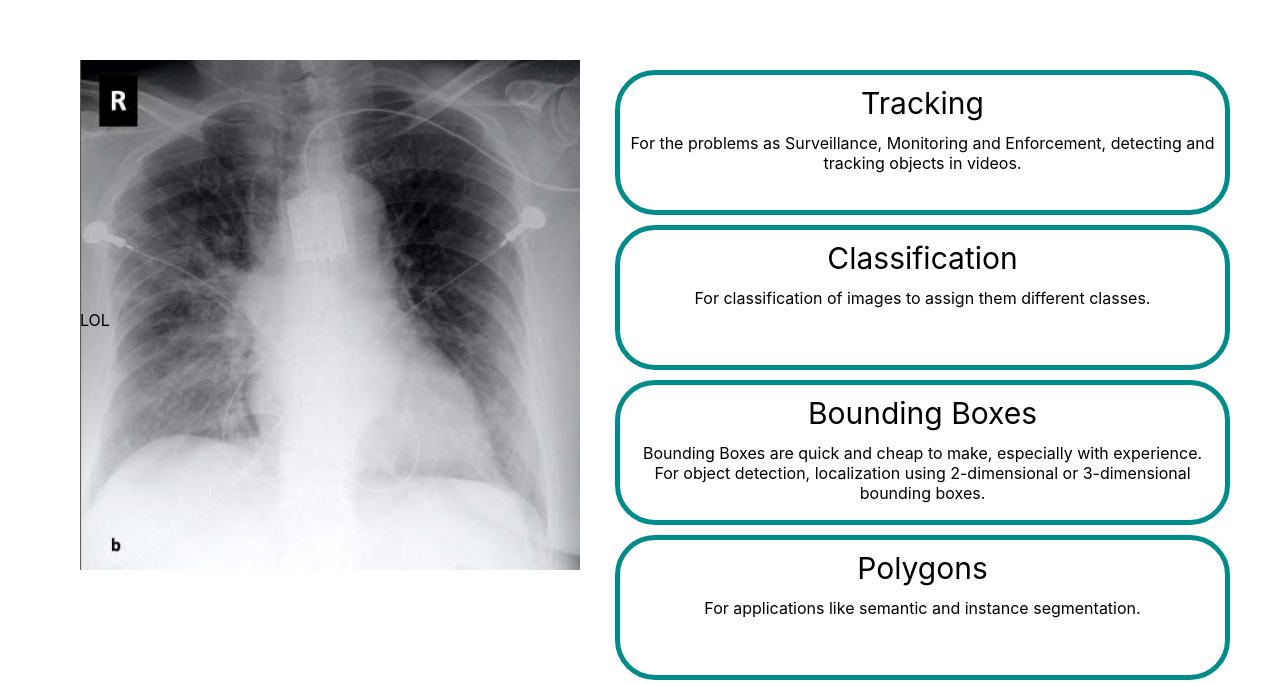
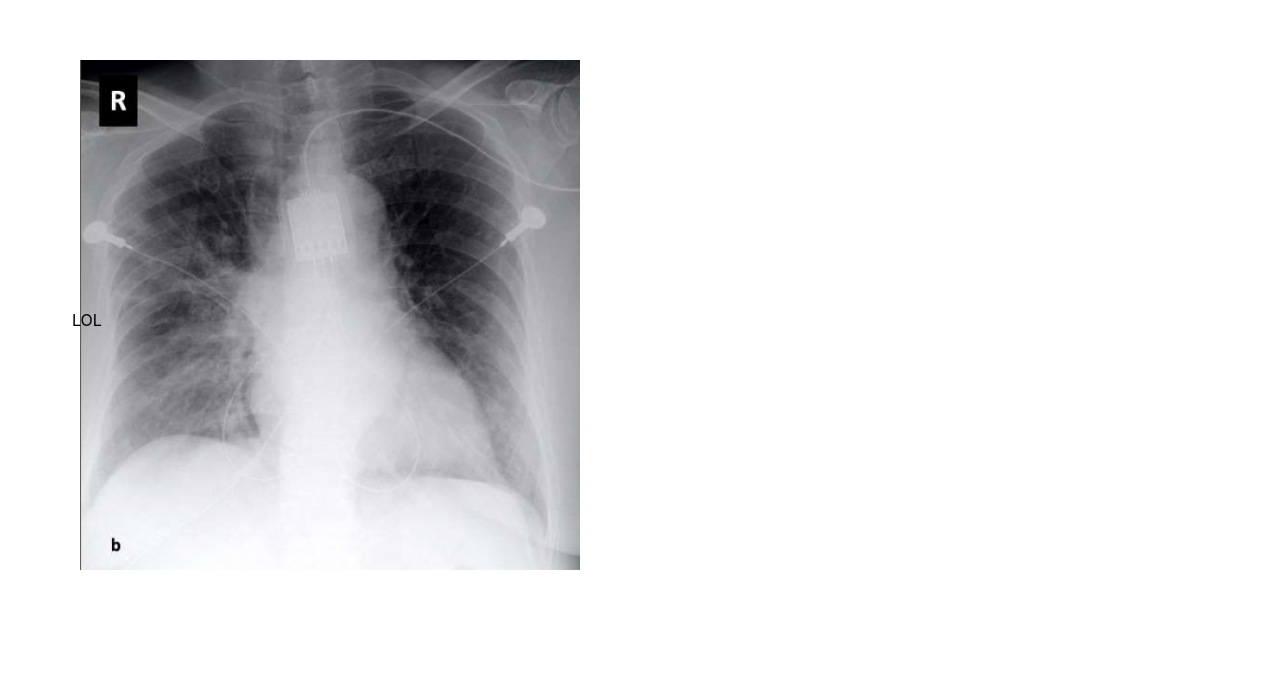
Before and after one commit to D3nii/React-Projects, a React (Create React App) app in the folder prox/: page / in a window 1280 px wide. Shown: the part 897-1580 px from the top of the page. Built offline with nearby package versions, Linux system fonts and the light colour scheme.

Commit message:
Update Page2.css

```diff
--- a/prox/src/Style/Page2.css
+++ b/prox/src/Style/Page2.css
@@ -2,16 +2,24 @@
   font-family: "Righteous", cursive;
   font-size: 40px;
   max-width: 420px;
-
   color: #fff;
-  overflow: hidden; /* Ensures the content is not revealed until the animation */
-  border-right: 0.15em solid orange; /* The typwriter cursor */
-  white-space: nowrap; /* Keeps the content on a single line */
-  margin: 0 auto; /* Gives that scrolling effect as the typing happens */
-  letter-spacing: 0.15em; /* Adjust as needed */
+  overflow: hidden;
+  /* Ensures the content is not revealed until the animation */
+  border-right: 0.15em solid orange;
+  /* The typwriter cursor */
+  white-space: nowrap;
+  /* Keeps the content on a single line */
+  margin: 0 auto;
+  /* Gives that scrolling effect as the typing happens */
+  letter-spacing: 0.15em;
+  /* Adjust as needed */
   animation: typing 3.5s steps(40, end), blink-caret 0.75s step-end infinite;
 }
 
+#main2 {
+  color: darkcyan;
+  font-size: 50px;
+}
 /* The typing effect */
 @keyframes typing {
   from {
@@ -21,7 +29,6 @@
     width: 100%;
   }
 }
-
 /* The typewriter cursor effect */
 @keyframes blink-caret {
   from,
@@ -32,52 +39,71 @@
     border-color: orange;
   }
 }
-
 #slider div {
   margin-right: 400px;
   height: 500px;
 }
-
 #services {
-  max-height: 600px;
+  bottom: 370px;
   position: relative;
-  top: 185px;
+}
+#scroll {
+  width: 1380px;
+  height: 440px;
+  overflow: auto;
+  position: relative;
+  bottom: 300px;
+  right: 100px;
+}
+#scroll::-webkit-scrollbar {
+  display: none;
 }
 
+/* Hide scrollbar for IE, Edge and Firefox */
+#scroll {
+  -ms-overflow-style: none;
+  /* IE and Edge */
+  scrollbar-width: none;
+  /* Firefox */
+}
 #services div {
-  margin-left: 720px;
-  margin-right: 120px;
-  height: 100px;
+  height: 140px;
+  max-width: 600px;
+  left: 750px;
+  position: relative;
 }
-
+#icons {
+  margin-right: 20px;
+  position: relative;
+  top: 5px;
+}
 div .sliderOption {
-  background-color: white;
-  border: 5px solid darkcyan;
-  border-radius: 40px;
   margin: 10px 0;
   padding: 10px;
   bottom: 495px;
+  top: 350px;
   position: relative;
+  background-color: rgb(78, 83, 119);
+  text-align: left !important;
+}
+.littleHeading:hover,
+.sliderOption :hover,
+.littleBody:hover {
+  cursor: pointer;
 }
 
 .littleHeading {
+  color: white;
   font-size: 30px;
-  text-align: center;
 }
-
 .littleBody {
-  color: black;
+  color: white;
   top: 12px;
   position: relative;
-}
-
-.littleBody,
-.littleHeading {
-  background-color: white;
+  left: 50px;
 }
 
 /* */
-
 .images {
   margin-left: 15px;
   position: relative;
@@ -86,7 +112,6 @@
   margin-top: 20px;
   margin-left: 80px;
 }
-
 #back1 {
   z-index: 1;
   background-repeat: no-repeat;
@@ -97,7 +122,6 @@
   height: 35pc;
   top: 200px;
 }
-
 #front1 {
   position: relative;
   top: 170px;
@@ -108,7 +132,6 @@
   width: 35pc;
   height: 35pc;
 }
-
 #back2 {
   z-index: 1;
   background-repeat: no-repeat;
@@ -119,7 +142,6 @@
   height: 35pc;
   top: 200px;
 }
-
 #front2 {
   position: relative;
   top: 170px;
@@ -130,7 +152,6 @@
   width: 35pc;
   height: 35pc;
 }
-
 #back3 {
   z-index: 1;
   background-repeat: no-repeat;
@@ -138,14 +159,11 @@
   width: 35pc;
   height: 35pc;
   top: 200px;
-
   position: absolute;
   background-image: url("../Images/up3.jpg");
 }
-
 #front3 {
   top: 170px;
-
   z-index: 0;
   background-size: 500px;
   background-repeat: no-repeat;
@@ -155,11 +173,9 @@
   position: relative;
   bottom: 580px;
 }
-
 #slidecontainer {
   position: relative;
 }
-
 .slider {
   position: absolute;
   text-align: left;
@@ -167,27 +183,24 @@
   z-index: 1;
   text-decoration: none;
 }
-
 #slider2 {
   position: relative;
   bottom: 340px;
   top: -10px;
   position: relative;
   padding-top: 250px;
+  position: relative;
+  right: 8px;
 }
-
 #lol {
   top: 200px;
 }
-
 #img1 {
   display: block;
 }
-
 #img2 {
   display: none;
 }
-
 #img3 {
   display: none;
 }
```
